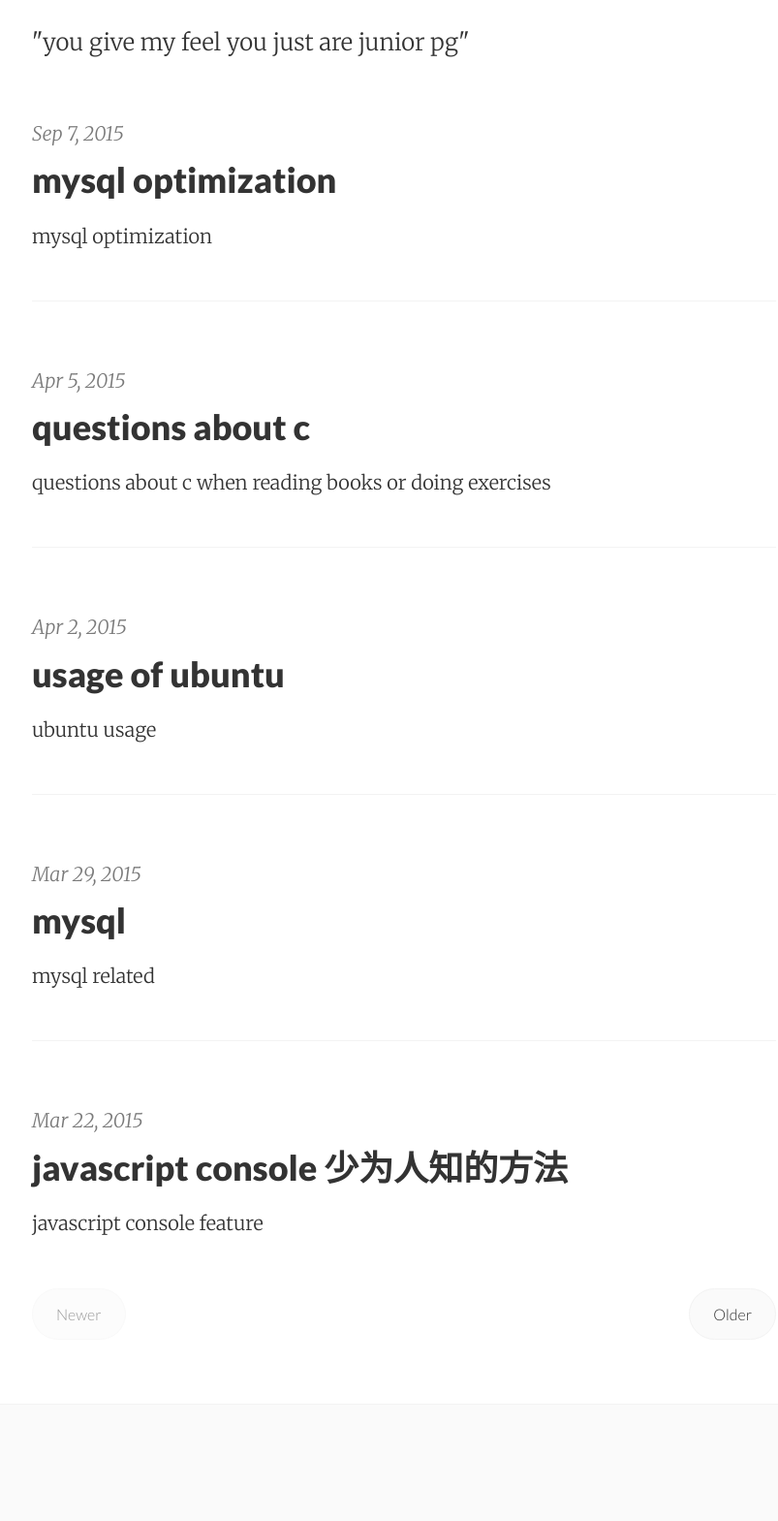
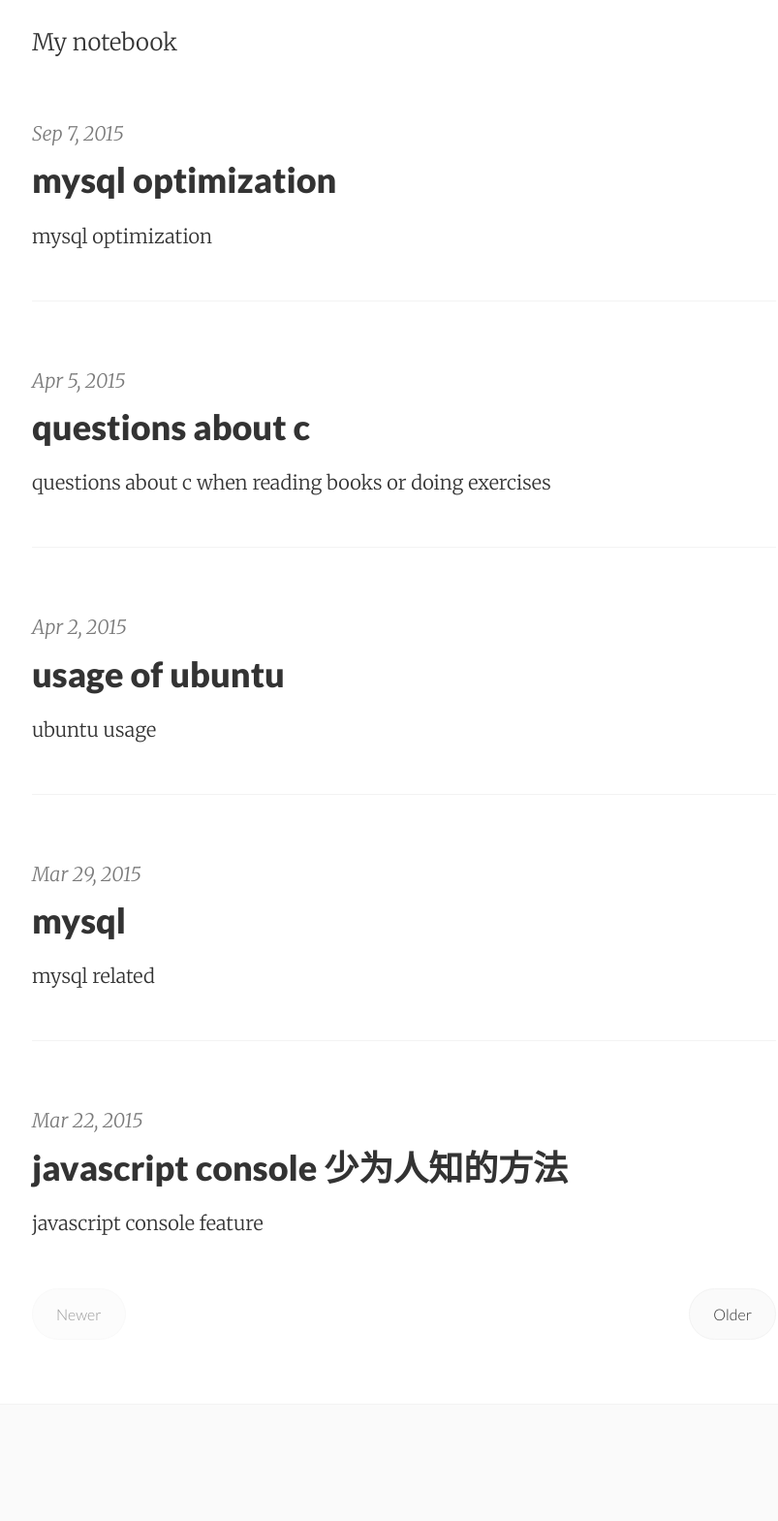
Before and after one commit to wangbangkun/wangbangkun.github.io, a Jekyll site: the page built from index.html, in a window 1280 px wide. Shown: the whole page at 97% size, without its empty margins (223-1026 px from the left). Built offline with Jekyll 4.4.1, drawn with Linux system fonts in a browser that asks for light colours; the list of posts is cut into pages by our own code.

Commit message:
modify title

```diff
--- a/_config.yml
+++ b/_config.yml
@@ -1,5 +1,5 @@
 # Site settings
-title:       "\"you give my feel you just are junior pg\""
+title:       "My notebook"
 email:
 description: "A simple, beautiful theme for Jekyll that emphasizes content rather than aesthetic fluff."
 baseurl:     ""
```
